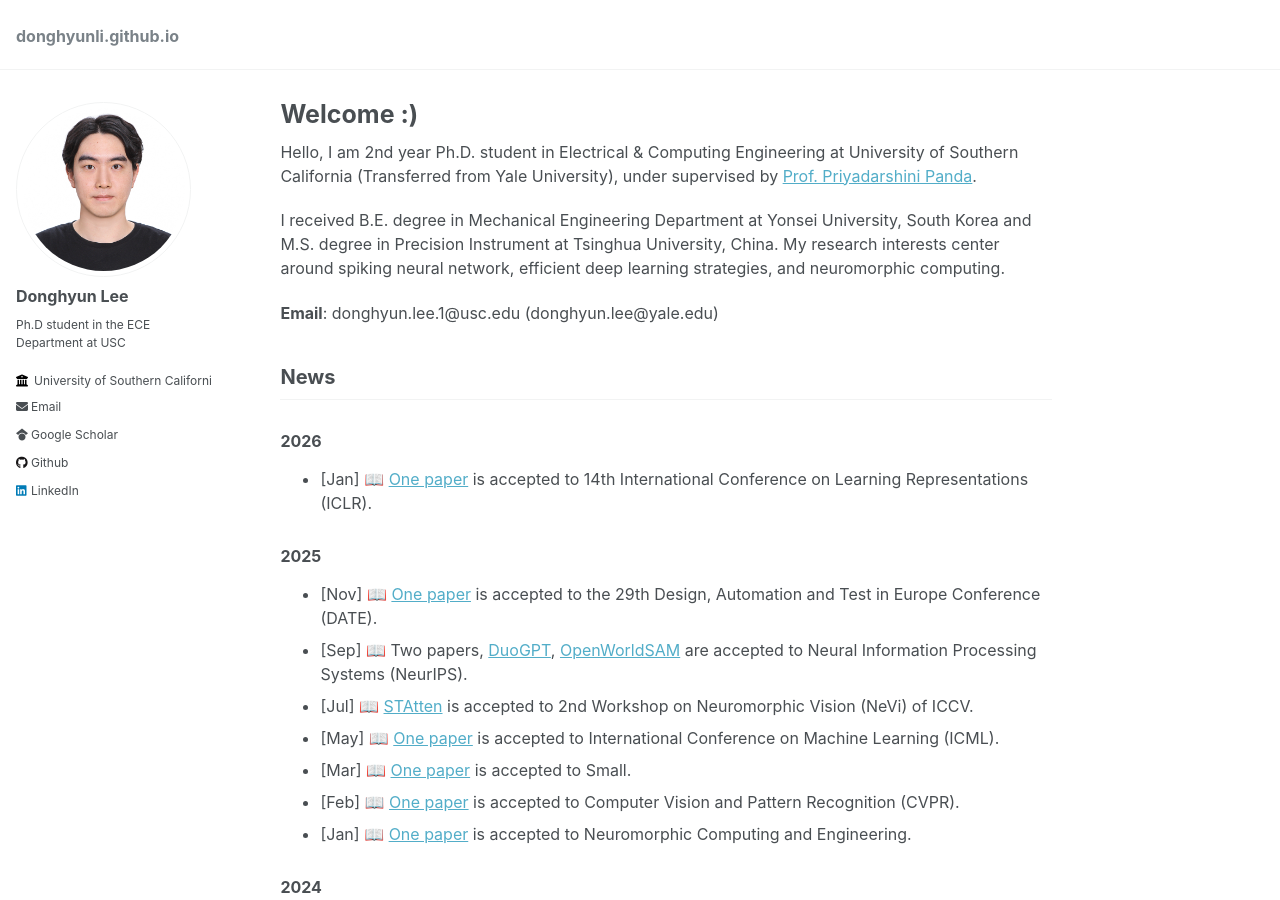
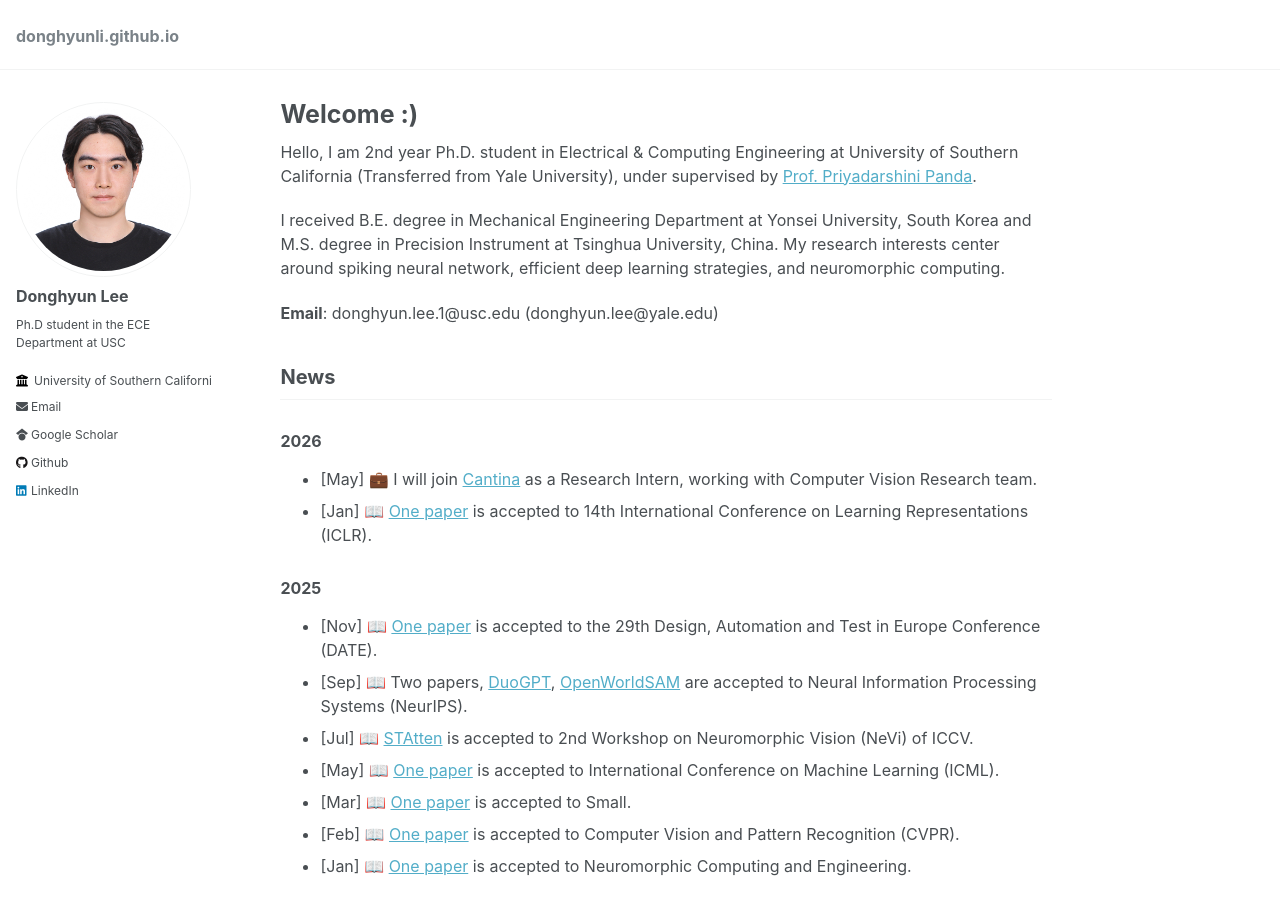
Before and after one commit to donghyunli/donghyunli.github.io, a Jekyll site: the page built from _pages/about.md, in a window 1280 px wide and 900 px high. Built offline with Jekyll 4.4.1, drawn with Linux system fonts in a browser that asks for light colours.

Commit message:
Update Profile

```diff
--- a/_pages/about.md
+++ b/_pages/about.md
@@ -21,6 +21,7 @@ I received B.E. degree in Mechanical Engineering Department at Yonsei University
 ## News
 
 ### 2026
+- [May] 💼 I will join [Cantina](https://cantina.com/) as a Research Intern, working with Computer Vision Research team.
 - [Jan] 📖 [One paper](https://arxiv.org/pdf/2506.18184) is accepted to 14th International Conference on Learning Representations (ICLR).
 
 ### 2025
```
